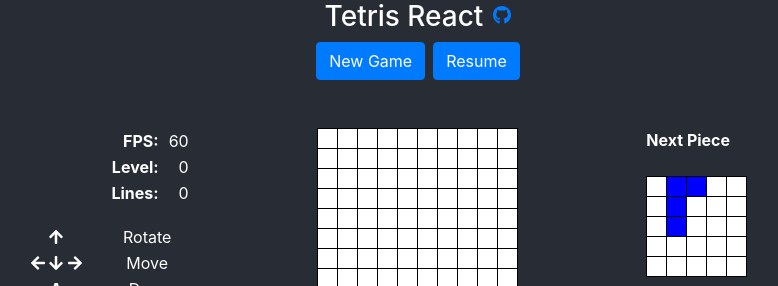
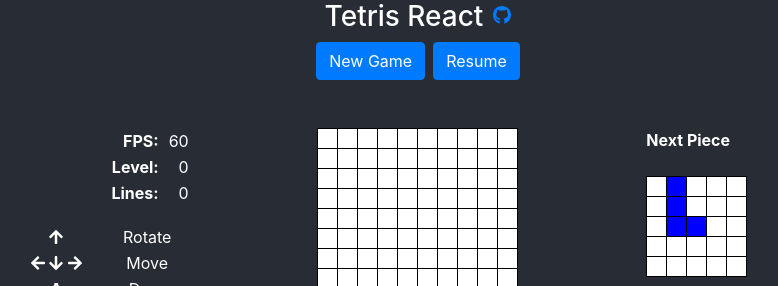
Before and after one commit to nnance/react-tetris-ts-new, a React (Create React App) app: page /game in a window 1280 px wide. Shown: the top 286 px of the page, without its empty margins (222-1000 px from the left). Built offline with nearby package versions, Linux system fonts and the light colour scheme.

Commit message:
fix updating next piece

```diff
--- a/src/containers/GameBoard.tsx
+++ b/src/containers/GameBoard.tsx
@@ -1,6 +1,5 @@
 import React from "react";
 import GameStore, { GameProvider } from "../state/GameStore";
-import { drawers } from "../components/blocks/JBlock";
 import Container from "../components/Container";
 import Header from "../components/Header";
 import StatusSection from "../components/StatusSection";
@@ -45,7 +44,7 @@ export default function GameBoardContainer(): React.ReactElement {
             <div className="row">
               <StatusContainer />
               <PlayFieldContainer />
-              <NextPiece piece={drawers} />
+              <NextPiece piece={game.next} />
             </div>
           </Container>
         )}
```
